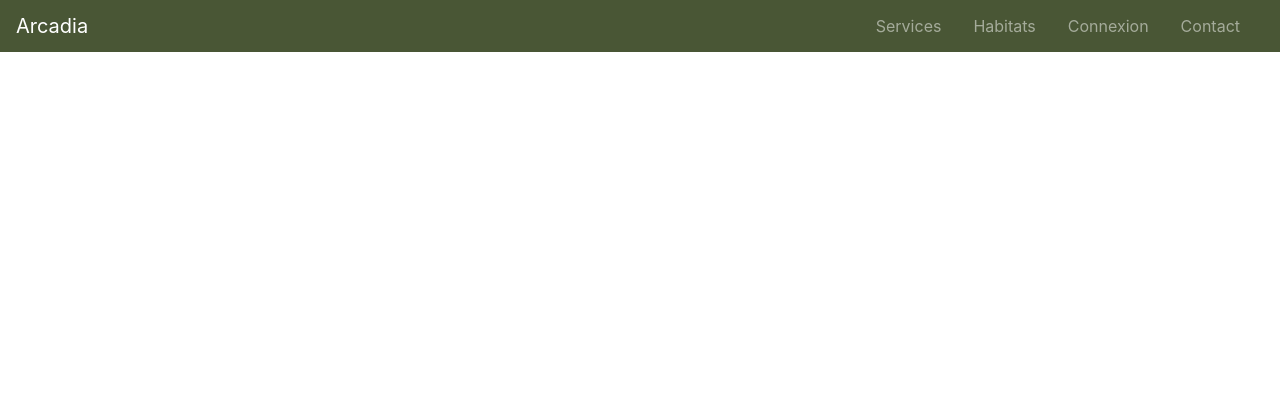
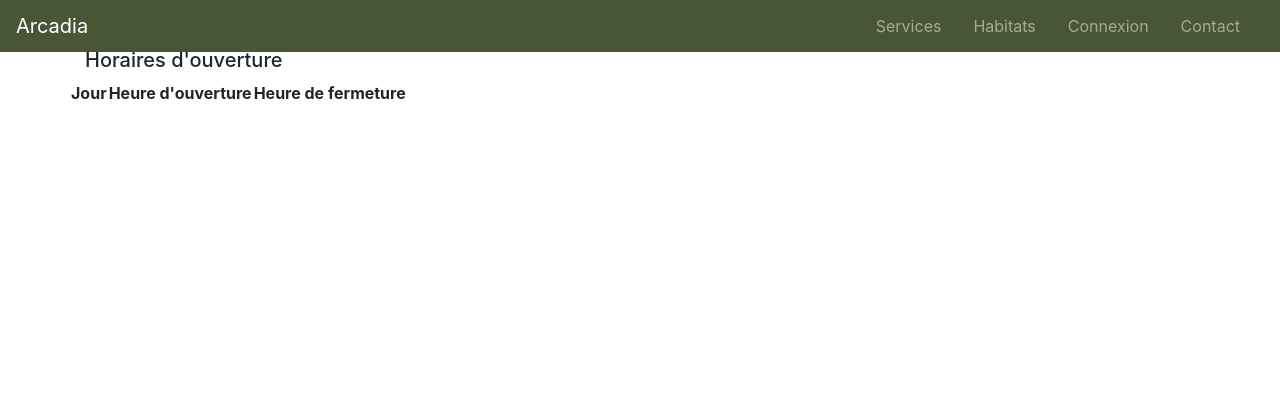
Before and after one commit to Sebastien35/Arcadia, a Symfony app: template templates/admin/horaires.html.twig in a window 1280 px wide. Shown: the top 420 px of the page. Run offline with Twig, Linux system fonts and the light colour scheme; the template is opened without the code that fills it, so the values that code supplies are empty; some libraries are stand-ins or nearby versions.

Commit message:
Table templating for horaires

```diff
--- a/templates/admin/horaires.html.twig
+++ b/templates/admin/horaires.html.twig
@@ -6,8 +6,25 @@
 
 <link rel="stylesheet" href="{{asset('css/admin.css')}}"/>
 
-<div class="container tableau-horaires">
-
+<div class="container tableau-horaires mt-5">
+    <h5>Horaires d'ouverture</h1>
+    <div class="row">
+        <table>
+            <tr>
+                <th>Jour</th>
+                <th>Heure d'ouverture</th>
+                <th>Heure de fermeture</th>
+            </tr>
+            {% for horaire in horaires %}
+            <tr>
+                {% set jours = ["", "Lundi", "Mardi", "Mercredi", "Jeudi", "Vendredi", "Samedi", "Dimanche"] %}
+                <td>{{ jours[horaire.getIdJour] }}</td>
+                <td>{{ horaire.GetHOuverture|date ('H:i:s') }}</td>
+                <td>{{ horaire.getHFermeture|date ('H:i:s') }}</td>
+            </tr>
+            {% endfor %}
+        </table>
     </div>
+</div>
 
 {% endblock %}
```
Also changed, not shown: 1 other file.
